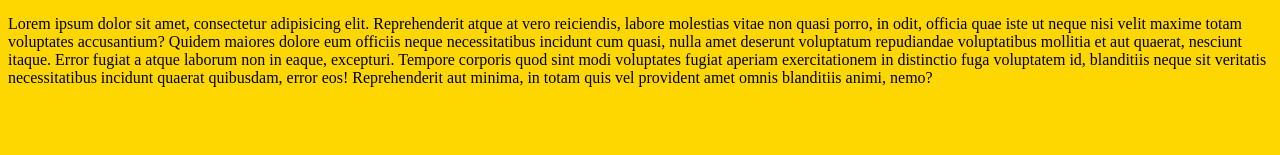
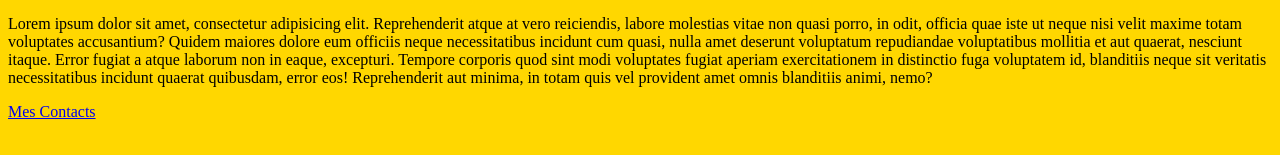
Before and after one commit to Elodieth/exo1, a plain HTML site: page index.html in a window 1280 px wide. Shown: the part 475-630 px from the top of the page. Drawn offline with Linux system fonts and the light colour scheme.

Commit message:
Ajout du lien vers la page contact dans index.html

```diff
--- a/index.html
+++ b/index.html
@@ -19,5 +19,7 @@
 		Lorem ipsum dolor sit amet, consectetur adipisicing elit. Reprehenderit atque at vero reiciendis, labore molestias vitae non quasi porro, in odit, officia quae iste ut neque nisi velit maxime totam voluptates accusantium? Quidem maiores dolore eum officiis neque necessitatibus incidunt cum quasi, nulla amet deserunt voluptatum repudiandae voluptatibus mollitia et aut quaerat, nesciunt itaque. Error fugiat a atque laborum non in eaque, excepturi. Tempore corporis quod sint modi voluptates fugiat aperiam exercitationem in distinctio fuga voluptatem id, blanditiis neque sit veritatis necessitatibus incidunt quaerat quibusdam, error eos! Reprehenderit aut minima, in totam quis vel provident amet omnis blanditiis animi, nemo?
 	</p>
 
+	<a href="contact.html">Mes Contacts</a>
+
 </body>
 </html>
```
